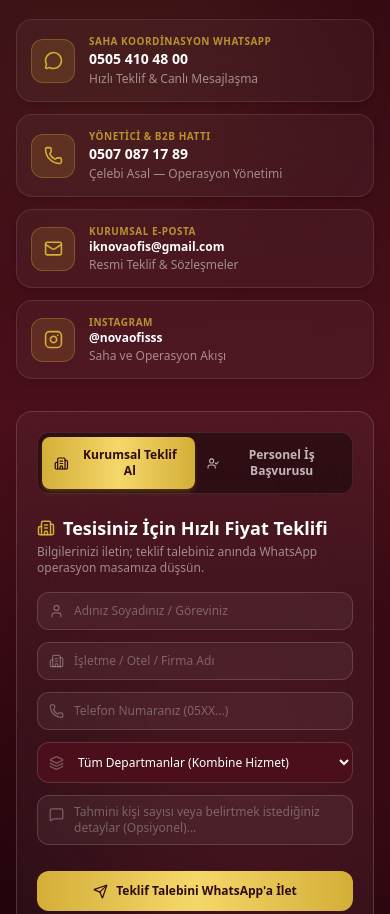
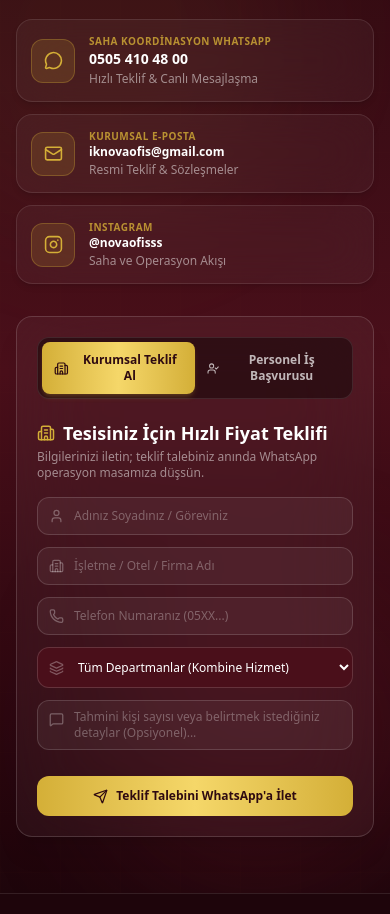
Before and after one commit to novadigital-official/novagrup, a Next.js app: page / in a window 390 px wide. Shown: the part 7388-8302 px from the top of the page. Built offline with nearby package versions, Linux system fonts and the light colour scheme.

Commit message:
feat(branding): harmonize Burgundy & Gold color palette, remove personal number, add direct Job/Staffing navbar links

```diff
--- a/src/components/ApplicationHub.tsx
+++ b/src/components/ApplicationHub.tsx
@@ -63,9 +63,9 @@ export default function ApplicationHub() {
   };
 
   return (
-    <section id="basvuru" className="py-20 relative bg-gradient-to-b from-[#080d1a] via-[#0c1324] to-[#080d1a] overflow-hidden">
+    <section id="basvuru" className="py-20 relative bg-gradient-to-b from-brand-darkest via-brand-deeper to-brand-darkest overflow-hidden">
       {/* Background Glow */}
-      <div className="absolute top-1/2 left-1/2 -translate-x-1/2 -translate-y-1/2 w-[600px] h-[400px] bg-gold/5 blur-[120px] rounded-full pointer-events-none" />
+      <div className="absolute top-1/2 left-1/2 -translate-x-1/2 -translate-y-1/2 w-[600px] h-[400px] bg-gold/10 blur-[120px] rounded-full pointer-events-none" />
 
       <div className="max-w-5xl mx-auto px-4 sm:px-6 lg:px-8 relative z-10">
 
@@ -173,7 +173,7 @@ export default function ApplicationHub() {
                   <select
                     value={jobPosition}
                     onChange={(e) => setJobPosition(e.target.value)}
-                    className="w-full px-4 py-3 rounded-xl bg-[#0c1324] border border-white/15 text-white text-xs focus:outline-none focus:border-gold transition-colors"
+                    className="w-full px-4 py-3 rounded-xl bg-[#2E0A11] border border-white/15 text-white text-xs focus:outline-none focus:border-gold transition-colors"
                   >
                     <option value="Garson / Servis Elemanı">Garson / Komi / Servis</option>
                     <option value="Kat Görevlisi (Maid / Housekeeping)">Kat Görevlisi (Housekeeping)</option>
@@ -191,7 +191,7 @@ export default function ApplicationHub() {
                   <select
                     value={jobLodging}
                     onChange={(e) => setJobLodging(e.target.value)}
-                    className="w-full px-4 py-3 rounded-xl bg-[#0c1324] border border-white/15 text-white text-xs focus:outline-none focus:border-gold transition-colors"
+                    className="w-full px-4 py-3 rounded-xl bg-[#2E0A11] border border-white/15 text-white text-xs focus:outline-none focus:border-gold transition-colors"
                   >
                     <option value="Evet (Lojman İstiyorum)">Evet, Lojman ve Servis İstiyorum</option>
                     <option value="Hayır (Kendi Evim Var / Servis Yeterli)">Hayır, Kendi Evim Var</option>
@@ -279,7 +279,7 @@ export default function ApplicationHub() {
                   <select
                     value={corpDepartment}
                     onChange={(e) => setCorpDepartment(e.target.value)}
-                    className="w-full px-4 py-3 rounded-xl bg-[#0c1324] border border-white/15 text-white text-xs focus:outline-none focus:border-gold transition-colors"
+                    className="w-full px-4 py-3 rounded-xl bg-[#2E0A11] border border-white/15 text-white text-xs focus:outline-none focus:border-gold transition-colors"
                   >
                     <option value="Kat Hizmetleri (Meydancı & Kat Görevlisi)">Kat Hizmetleri (Meydancı & Kat Görevlisi)</option>
                     <option value="Servis & Bar (Garson, Komi & Runner)">Servis & Bar (Garson, Komi)</option>
@@ -296,7 +296,7 @@ export default function ApplicationHub() {
                   <select
                     value={corpCount}
                     onChange={(e) => setCorpCount(e.target.value)}
-                    className="w-full px-4 py-3 rounded-xl bg-[#0c1324] border border-white/15 text-white text-xs focus:outline-none focus:border-gold transition-colors"
+                    className="w-full px-4 py-3 rounded-xl bg-[#2E0A11] border border-white/15 text-white text-xs focus:outline-none focus:border-gold transition-colors"
                   >
                     <option value="1 - 3 Personel">1 - 3 Personel</option>
                     <option value="4 - 8 Personel">4 - 8 Personel</option>
@@ -312,7 +312,7 @@ export default function ApplicationHub() {
                   <select
                     value={corpDate}
                     onChange={(e) => setCorpDate(e.target.value)}
-                    className="w-full px-4 py-3 rounded-xl bg-[#0c1324] border border-white/15 text-white text-xs focus:outline-none focus:border-gold transition-colors"
+                    className="w-full px-4 py-3 rounded-xl bg-[#2E0A11] border border-white/15 text-white text-xs focus:outline-none focus:border-gold transition-colors"
                   >
                     <option value="Acil (24-48 Saat İçinde)">Acil (24-48 Saat İçinde)</option>
                     <option value="Bu Hafta İçinde">Bu Hafta İçinde</option>
--- a/src/components/ContactCTA.tsx
+++ b/src/components/ContactCTA.tsx
@@ -219,28 +219,6 @@ export default function ContactCTA() {
                   <p className="text-white/50 text-xs mt-0.5">
                     {language === "tr" ? "Hızlı Teklif & Canlı Mesajlaşma" : "Instant Proposal & WhatsApp Chat"}
                   </p>
-                </div>
-              </a>
-
-              {/* Yönetici & B2B Anlaşma Hattı */}
-              <a
-                href="https://wa.me/905070871789"
-                target="_blank"
-                rel="noopener noreferrer"
-                aria-label="Yönetici & B2B Anlaşma Hattı"
-                className="flex items-center gap-3.5 p-3.5 sm:p-4 rounded-2xl bg-white/[0.04] backdrop-blur-xl border border-white/10 hover:border-gold/50 hover:bg-white/[0.08] transition-all duration-300 group shadow-md"
-              >
-                <div className="w-11 h-11 rounded-xl bg-gold/15 border border-gold/30 flex items-center justify-center flex-shrink-0 group-hover:scale-105 group-hover:bg-gold group-hover:text-brand-deeper transition-all duration-300 text-gold">
-                  <Phone size={19} />
-                </div>
-                <div>
-                  <p className="text-gold/80 text-[10px] font-bold uppercase tracking-wider">
-                    {language === "tr" ? "Yönetici & B2B Hattı" : "Executive & B2B Desk"}
-                  </p>
-                  <p className="text-white font-black text-sm sm:text-base group-hover:text-gold transition-colors">
-                    0507 087 17 89
-                  </p>
-                  <p className="text-white/50 text-xs mt-0.5">Çelebi Asal — Operasyon Yönetimi</p>
                 </div>
               </a>
 
--- a/src/components/LegalModals.tsx
+++ b/src/components/LegalModals.tsx
@@ -81,11 +81,11 @@ export function LegalModal({ type, onClose }: LegalModalProps) {
         <div className="space-y-4 text-xs sm:text-sm text-slate-300 leading-relaxed">
           <div className="p-4 rounded-xl bg-white/5 border border-white/10 space-y-2">
             <p><strong>Ticari Tanıtım Ünvanı:</strong> NOVA ORGANİZASYON & TURİZM YÖNETİMİ</p>
-            <p><strong>Yetkili Yönetici:</strong> Çelebi Asal</p>
-            <p><strong>Resmi Alan Adı:</strong> novaorganizasyon7.com.tr</p>
+            <p><strong>Operasyon & Yönetim:</strong> Saha Koordinasyon Kurulu</p>
+            <p><strong>Resmi Alan Adı:</strong> www.novaorganizasyon7.com.tr</p>
             <p><strong>Kurumsal E-Posta:</strong> iknovaofis@gmail.com</p>
-            <p><strong>Kurumsal İletişim / WhatsApp:</strong> +90 505 410 48 00 / +90 507 087 17 89</p>
-            <p><strong>Hizmet Bölgesi:</strong> Antalya (Muratpaşa, Kepez, Konyaaltı, Belek, Kemer, Alanya) / Türkiye Geneli</p>
+            <p><strong>Kurumsal İletişim / WhatsApp:</strong> +90 505 410 48 00</p>
+            <p><strong>Hizmet Bölgesi:</strong> Türkiye Geneli (Antalya, Muğla, İzmir, İstanbul & Tüm Tesisler)</p>
             <p><strong>Faaliyet Alanı:</strong> Turizm, Otelcilik Destek, Etkinlik, Kongre & Organizasyon Yönetimi</p>
           </div>
         </div>
--- a/src/components/Navbar.tsx
+++ b/src/components/Navbar.tsx
@@ -23,6 +23,8 @@ export default function Navbar() {
   const navLinks = [
     { label: t.nav.home, href: "#hero" },
     { label: t.nav.departments, href: "#hizmetler" },
+    { label: language === "tr" ? "İş Arıyorum (Başvuru)" : "Job Application", href: "#basvuru" },
+    { label: language === "tr" ? "Personel Arıyorum (Otel İK)" : "Request Staffing", href: "#basvuru" },
     { label: t.nav.workflow, href: "#is-akisi" },
     { label: t.nav.whyUs, href: "#neden-nova" },
     { label: t.nav.contact, href: "#iletisim" },
```
